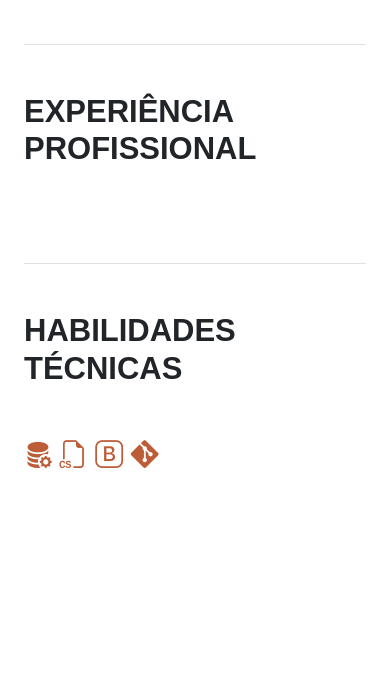
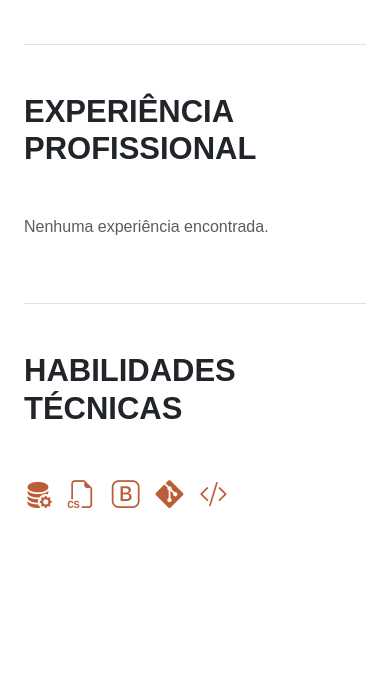
Before and after one commit to tiaorj/sebastiaooliveira, a Flask app: page /sobre in a window 390 px wide. Shown: the part 602-1286 px from the top of the page. Before the commit the page ends 1070 px from the top, so only its background shows below. Run offline with Flask 3, Linux system fonts and the light colour scheme; some web fonts are replaced.

Commit message:
ajustando para mobile 2

```diff
--- a/templates/index.html
+++ b/templates/index.html
@@ -21,33 +21,40 @@
 
     <section id="experiencia" class="mb-5 border-bottom pb-5">
         <h2 class="display-5 fw-bold text-uppercase mb-5">Experiência Profissional</h2>
+
         {% for exp in info.experiencias %}
-        <div class="row mb-5">
-            <div class="col-md-9">
-                <h3 class="h3 fw-bold text-uppercase mb-0">{{ exp.cargo }}</h3>
+        <div class="d-flex flex-column flex-md-row justify-content-between mb-5">
+            <div class="flex-grow-1">
+                <h3 class="h3 fw-bold mb-0 text-uppercase">{{ exp.cargo }}</h3>
                 <div class="h5 fw-bold text-secondary mb-3">{{ exp.empresa }}</div>
+                <p class="text-muted mb-3">{{ exp.resumo_curto }}</p>
                 <ul class="text-muted">
                     {% for detalhe in exp.detalhes %}
-                    <li class="mb-2">{{ detalhe }}</li>
+                    <li class="mb-1">{{ detalhe }}</li>
                     {% endfor %}
                 </ul>
             </div>
-            <div class="col-md-3 text-md-end">
+            <div class="flex-shrink-0">
                 <span class="text-primary-custom fw-bold fs-5">{{ exp.periodo }}</span>
             </div>
         </div>
+        {% else %}
+        <p class="text-muted">Nenhuma experiência encontrada.</p>
         {% endfor %}
     </section>
 
     <section id="habilidades" class="mb-5 pb-5">
         <h2 class="display-5 fw-bold text-uppercase mb-5">Habilidades Técnicas</h2>
-        <div class="fs-1 mb-4 text-primary-custom">
+
+        <div class="fs-1 mb-4 text-primary-custom d-flex flex-wrap gap-3">
             <i class="bi bi-database-fill-gear" title="SQL Server"></i>
             <i class="bi bi-filetype-cs" title="C#"></i>
             <i class="bi bi-bootstrap" title="Bootstrap"></i>
             <i class="bi bi-git" title="Git"></i>
+            <i class="bi bi-code-slash" title="ASP Classic"></i>
         </div>
-        <ul class="list-unstyled lead">
+
+        <ul class="list-unstyled lead text-muted">
             {% for hab in info.habilidades %}
             <li class="mb-2">
                 <i class="bi bi-check2-circle text-primary-custom me-2"></i>
```
